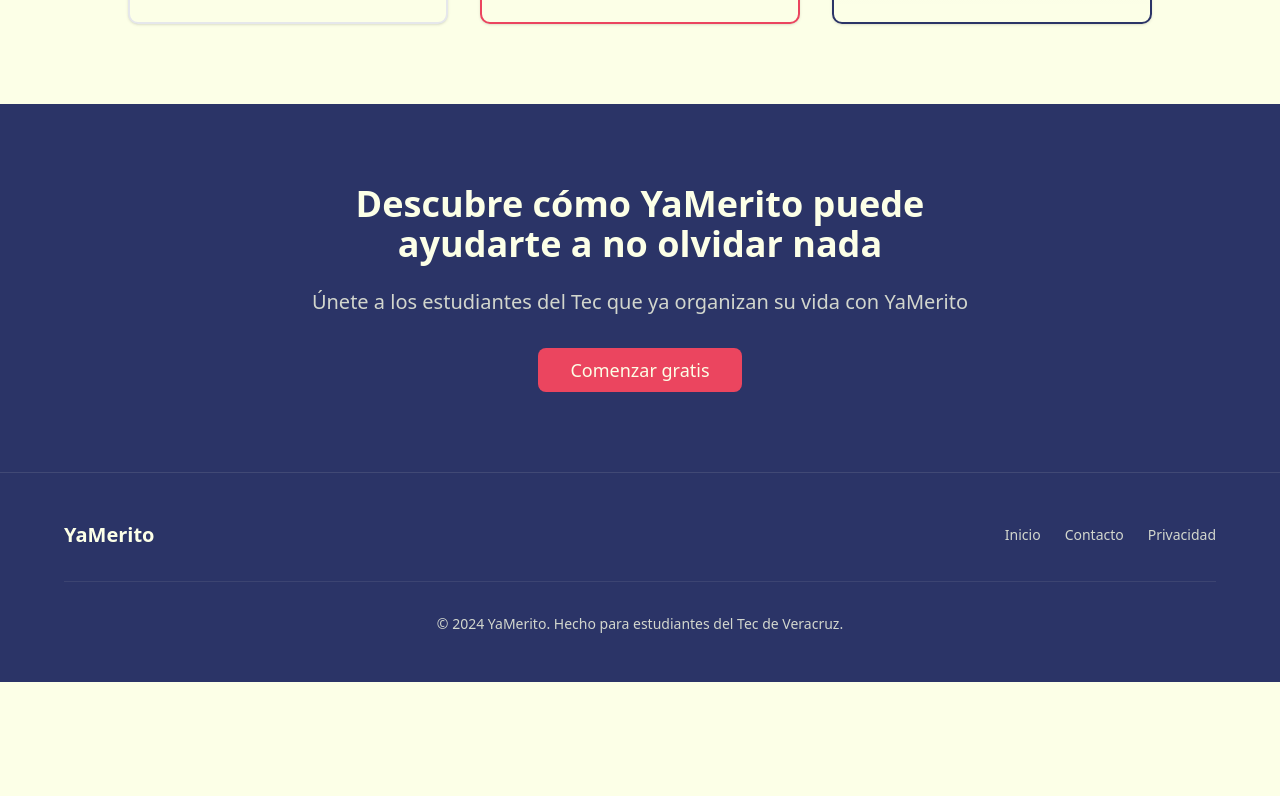
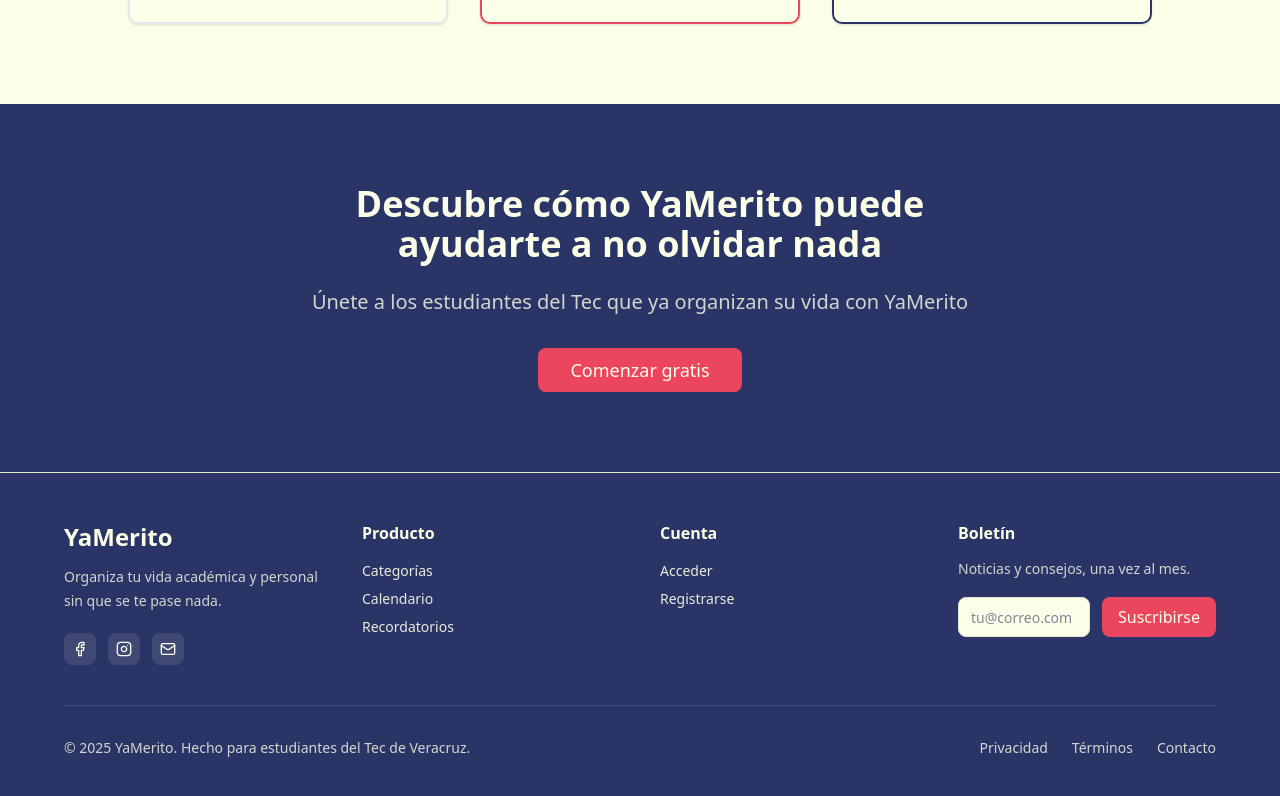
Before and after one commit to kiraberser/YaMerito, a Next.js app: page / in a window 1280 px wide. Shown: the part 2769-3565 px from the top of the page. Before the commit the page ends 3451 px from the top, so only its background shows below. Built offline with nearby package versions, Linux system fonts and the light colour scheme.

Commit message:
Style: Footer new style

```diff
--- a/src/components/layout/Footer.tsx
+++ b/src/components/layout/Footer.tsx
@@ -1,23 +1,73 @@
-import Link from "next/link"
+import Link from "next/link";
+import { Input } from "@/components/ui/input";
+import { Instagram, Facebook, Mail } from "lucide-react";
 
 const Footer = () => {
+    const year = new Date().getFullYear();
     return (
-        <footer className="px-4 py-12 bg-primary border-t border-primary-foreground/10 text-primary-foreground">
+        <footer className="px-4 py-12 bg-foreground text-background border-t border-border">
             <div className="container mx-auto max-w-6xl">
-                <div className="flex flex-col md:flex-row justify-between items-center gap-6">
-                    <div className="font-semibold text-xl">YaMerito</div>
-                    <nav className="flex gap-6 text-sm">
-                        <Link href="#" className="opacity-80 hover:opacity-100 transition-colors">Inicio</Link>
-                        <Link href="#" className="opacity-80 hover:opacity-100 transition-colors">Contacto</Link>
-                        <Link href="#" className="opacity-80 hover:opacity-100 transition-colors">Privacidad</Link>
-                    </nav>
+                <div className="grid grid-cols-1 md:grid-cols-4 gap-10">
+                    <div>
+                        <div className="font-semibold text-2xl">YaMerito</div>
+                        <p className="mt-3 text-sm/6 opacity-80 max-w-xs">
+                            Organiza tu vida académica y personal sin que se te pase nada.
+                        </p>
+                        <div className="mt-5 flex items-center gap-3">
+                            <Link href="#" aria-label="Facebook" className="p-2 rounded-md bg-background/10 hover:bg-background/15 transition-colors">
+                                <Facebook className="h-4 w-4" />
+                            </Link>
+                            <Link href="#" aria-label="Instagram" className="p-2 rounded-md bg-background/10 hover:bg-background/15 transition-colors">
+                                <Instagram className="h-4 w-4" />
+                            </Link>
+                            <Link href="#" aria-label="Correo" className="p-2 rounded-md bg-background/10 hover:bg-background/15 transition-colors">
+                                <Mail className="h-4 w-4" />
+                            </Link>
+                        </div>
+                    </div>
+
+                    <div>
+                        <div className="font-semibold">Producto</div>
+                        <nav className="mt-4 grid gap-2 text-sm">
+                            <Link href="/categorias" className="opacity-90 hover:opacity-100 hover:underline underline-offset-4">Categorías</Link>
+                            <Link href="/calendario" className="opacity-90 hover:opacity-100 hover:underline underline-offset-4">Calendario</Link>
+                            <Link href="/recordatorios" className="opacity-90 hover:opacity-100 hover:underline underline-offset-4">Recordatorios</Link>
+                        </nav>
+                    </div>
+
+                    <div>
+                        <div className="font-semibold">Cuenta</div>
+                        <nav className="mt-4 grid gap-2 text-sm">
+                            <Link href="/auth/login" className="opacity-90 hover:opacity-100 hover:underline underline-offset-4">Acceder</Link>
+                            <Link href="/auth/signup" className="opacity-90 hover:opacity-100 hover:underline underline-offset-4">Registrarse</Link>
+                        </nav>
+                    </div>
+
+                    <div>
+                        <div className="font-semibold">Boletín</div>
+                        <p className="mt-3 text-sm/6 opacity-80">Noticias y consejos, una vez al mes.</p>
+                        <form className="mt-4 flex items-center gap-3" action="#" method="post">
+                            <Input type="email" placeholder="tu@correo.com" className="bg-background text-foreground placeholder:text-foreground/60" required />
+                            <button type="submit" className="h-10 px-4 rounded-md bg-secondary text-secondary-foreground hover:opacity-90 transition-colors">
+                                Suscribirse
+                            </button>
+                        </form>
+                    </div>
                 </div>
-                <div className="mt-8 pt-8 border-t border-primary-foreground/10 text-center opacity-80 text-sm">
-                    © 2024 YaMerito. Hecho para estudiantes del Tec de Veracruz.
+
+                <div className="mt-10 pt-8 border-t border-background/10 text-sm">
+                    <div className="flex flex-col md:flex-row items-center justify-between gap-4 opacity-80">
+                        <p>© {year} YaMerito. Hecho para estudiantes del Tec de Veracruz.</p>
+                        <nav className="flex gap-6">
+                            <Link href="#" className="hover:opacity-100 hover:underline underline-offset-4">Privacidad</Link>
+                            <Link href="#" className="hover:opacity-100 hover:underline underline-offset-4">Términos</Link>
+                            <Link href="#" className="hover:opacity-100 hover:underline underline-offset-4">Contacto</Link>
+                        </nav>
+                    </div>
                 </div>
             </div>
         </footer>
-    )
-}
+    );
+};
 
-export default Footer
+export default Footer;
```
